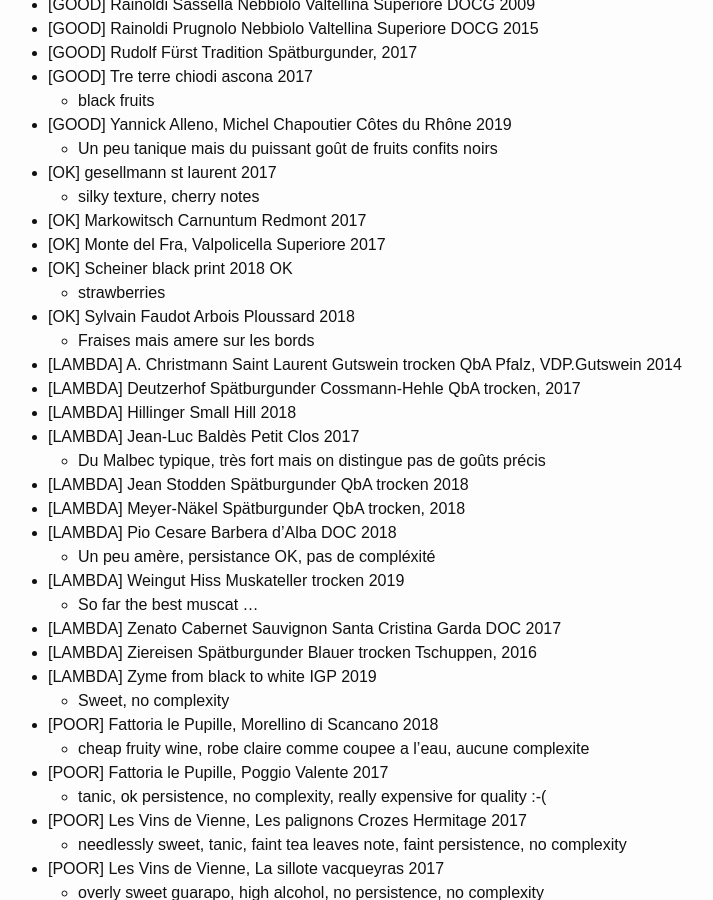
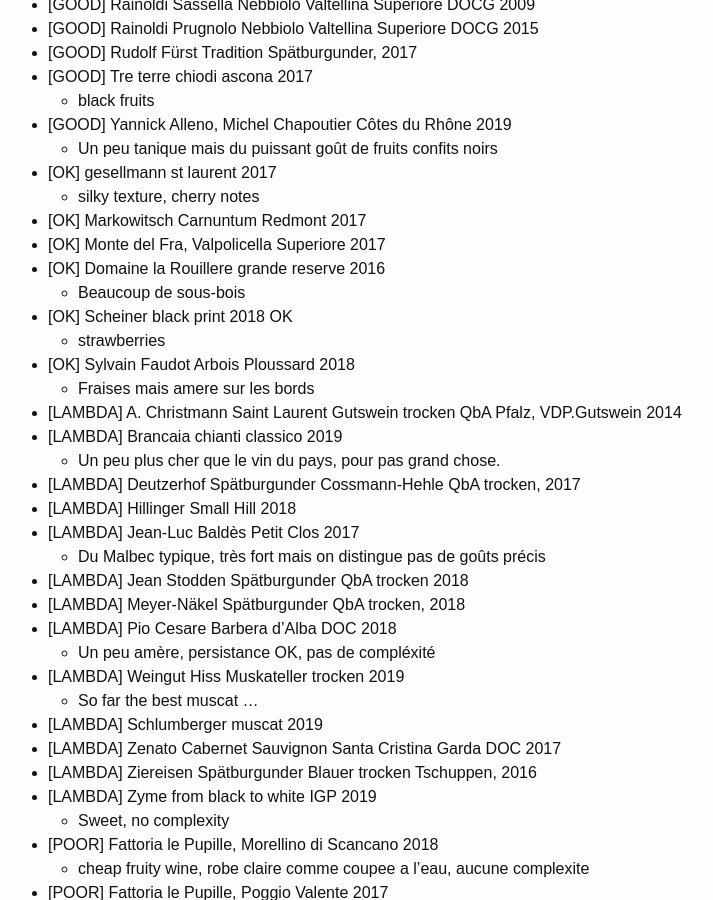
Before and after one commit to candide-guevara/candide-guevara.github.io, a Jekyll site: the page built from _posts/0000-00-00-list-of-spirits.md, in a window 1280 px wide and 900 px high, scrolled down 2519 px. Shown: the whole window, without its empty margins (204-917 px from the left). Built offline with Jekyll 4.4.1, drawn with Linux system fonts in a browser that asks for light colours.

Commit message:
updates to bottles I have tried lately

```diff
--- a/_posts/0000-00-00-list-of-spirits.md
+++ b/_posts/0000-00-00-list-of-spirits.md
@@ -118,11 +118,15 @@
   * silky texture, cherry notes
 * [OK] Markowitsch Carnuntum Redmont 2017
 * [OK] Monte del Fra, Valpolicella Superiore 2017
+* [OK] Domaine la Rouillere grande reserve 2016
+  * Beaucoup de sous-bois
 * [OK] Scheiner black print 2018 OK
   * strawberries
 * [OK] Sylvain Faudot Arbois Ploussard 2018
   * Fraises mais amere sur les bords
 * [LAMBDA] A. Christmann Saint Laurent Gutswein trocken QbA Pfalz, VDP.Gutswein 2014
+* [LAMBDA] Brancaia chianti classico 2019
+  * Un peu plus cher que le vin du pays, pour pas grand chose.
 * [LAMBDA] Deutzerhof Spätburgunder Cossmann-Hehle QbA trocken, 2017
 * [LAMBDA] Hillinger Small Hill 2018
 * [LAMBDA] Jean-Luc Baldès Petit Clos 2017
@@ -133,6 +137,7 @@
   * Un peu amère, persistance OK, pas de compléxité
 * [LAMBDA] Weingut Hiss Muskateller trocken 2019
   * So far the best muscat ...
+* [LAMBDA] Schlumberger muscat 2019
 * [LAMBDA] Zenato Cabernet Sauvignon Santa Cristina Garda DOC 2017
 * [LAMBDA] Ziereisen Spätburgunder Blauer trocken Tschuppen, 2016
 * [LAMBDA] Zyme from black to white IGP 2019
```
